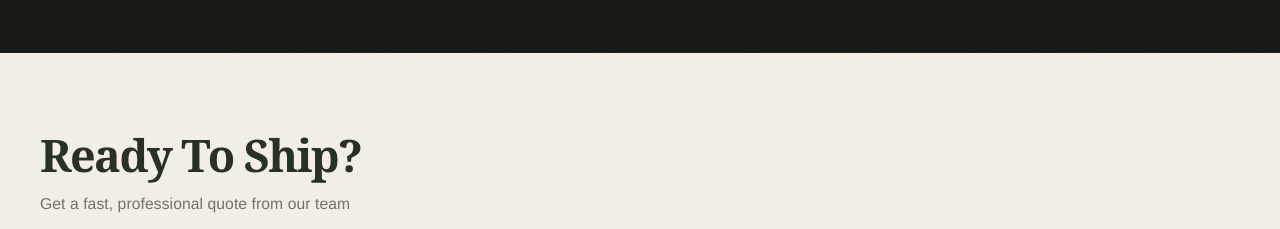
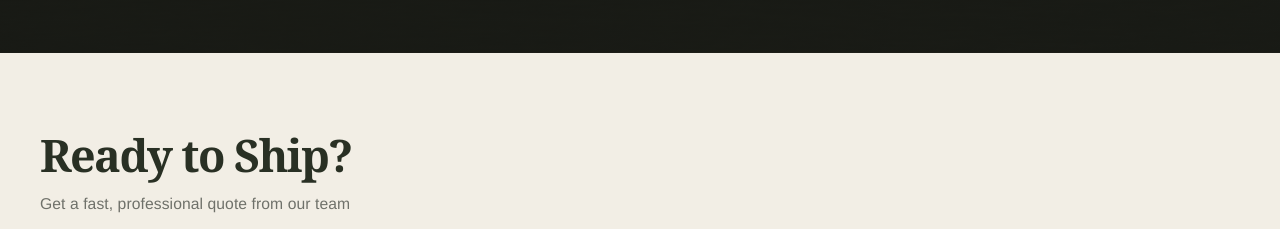
Before and after one commit to TuckersTruckers/Valor-Logistics, a plain HTML site: page index.html in a window 1280 px wide. Shown: the part 2520-2749 px from the top of the page. Drawn offline with Linux system fonts and the light colour scheme.

Commit message:
Apply consistent editorial title case to page headings

```diff
--- a/index.html
+++ b/index.html
@@ -326,7 +326,7 @@
   <section class="contact-section" id="contact">
     <div class="container">
       <div class="section-header">
-        <h2 class="section-title">Ready To Ship?</h2>
+        <h2 class="section-title">Ready to Ship?</h2>
         <p class="section-subtitle">Get a fast, professional quote from our team</p>
       </div>
 
```
